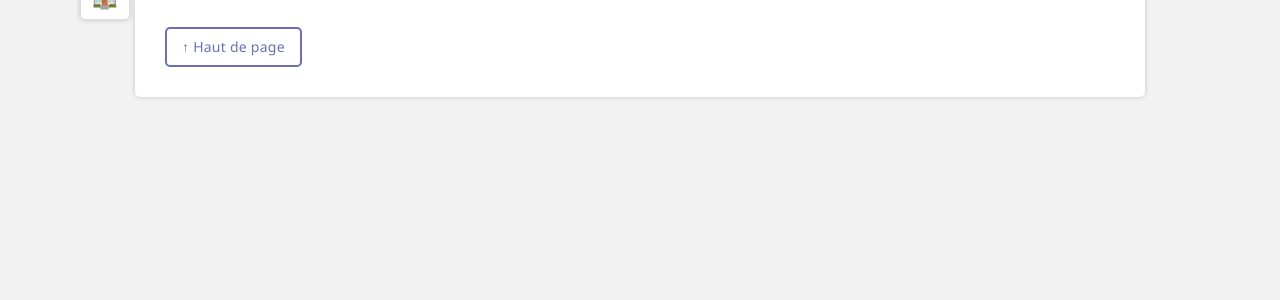
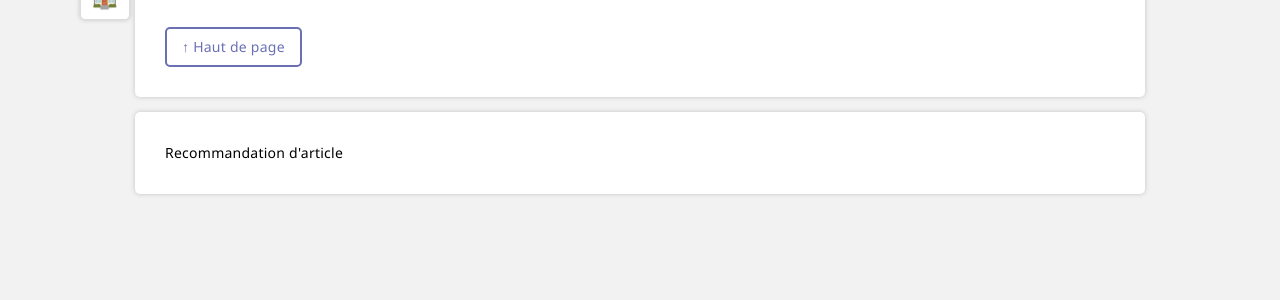
Before and after one commit to leobouard/leobouard.github.io, a Jekyll site: the page built from _posts/2024-01-01-script-en-kit.md, in a window 1280 px wide. Shown: the part 287-587 px from the top of the page. Built offline with Jekyll 4.4.1, drawn with Linux system fonts in a browser that asks for light colours; some web fonts are replaced; our own code applies the rules of GitHub Pages for plain Markdown files.

Commit message:
Update post.html

```diff
--- a/_layouts/post.html
+++ b/_layouts/post.html
@@ -34,7 +34,7 @@ layout: default
     </div>
 </section>
 
-{% if page.title == 'CanonicalName & DN' %}
+{% if page.nextLink == nil %}
 <section style="margin-top: 15px;">
     <span>Recommandation d'article</span>
 </section>
```
